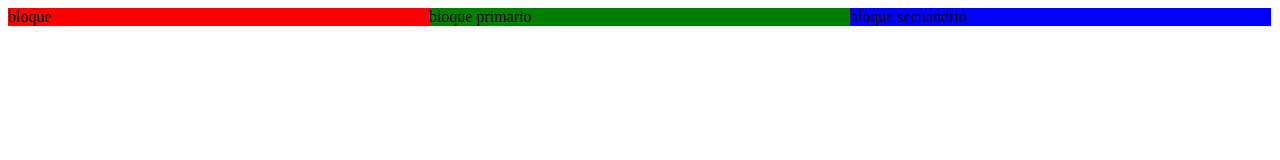
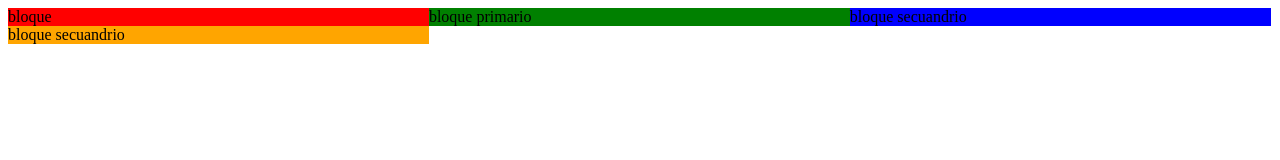
Before and after one commit to salgamosacorrer/proyecto1, a plain HTML site: page index.html in a window 1280 px wide. Drawn offline with Linux system fonts and the light colour scheme.

Commit message:
vamos a probar medidaddes de la UTN

```diff
--- a/index.html
+++ b/index.html
@@ -13,5 +13,9 @@
 	<div style="background-color: blue ;width: 33.3%;float:left">
 	bloque secuandrio
 	</div>
+	</div>
+	<div style="background-color: orange ;width: 33.3%;float:left">
+	bloque secuandrio
+	</div>
 </body>
 </html>
```
